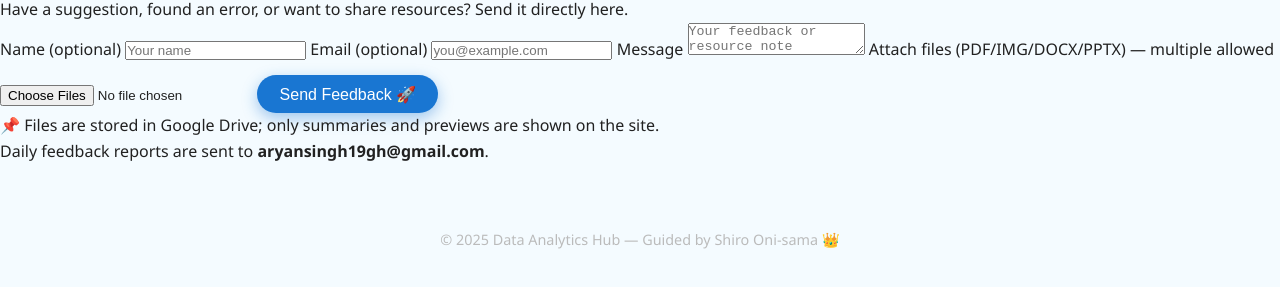
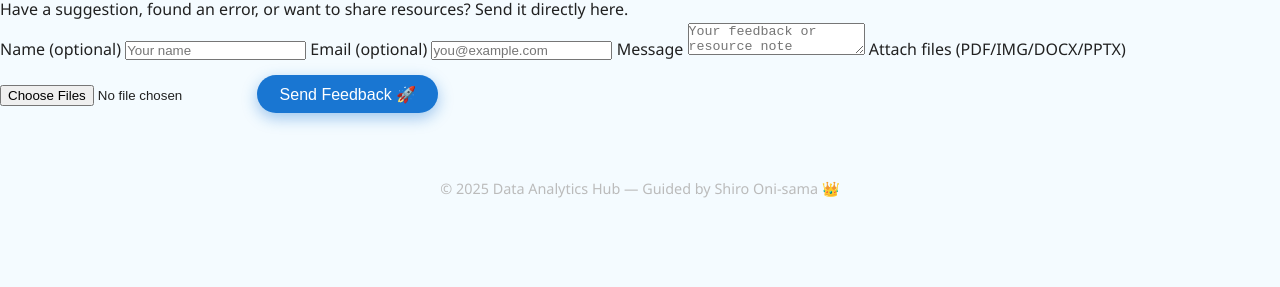
Before and after one commit to shiroonigami23-ui/Data-Analytics, a website: page contact.html in a window 1280 px wide. Shown: the part 163-450 px from the top of the page. Drawn offline with Linux system fonts and the light colour scheme.

Commit message:
Update contact.html

```diff
--- a/contact.html
+++ b/contact.html
@@ -35,15 +35,13 @@
     <label>Message</label>
     <textarea id="f_msg" name="message" required placeholder="Your feedback or resource note"></textarea>
 
-    <label>Attach files (PDF/IMG/DOCX/PPTX) — multiple allowed</label>
+    <label>Attach files (PDF/IMG/DOCX/PPTX) </label>
     <input id="f_files" name="files" type="file" multiple>
 
     <button type="submit">Send Feedback 🚀</button>
     <p id="feedbackStatus"></p>
   </form>
 
-  <p class="muted">📌 Files are stored in Google Drive; only summaries and previews are shown on the site.<br>
-  Daily feedback reports are sent to <strong>aryansingh19gh@gmail.com</strong>.</p>
 </main>
 
 <footer class="site-footer">
```
